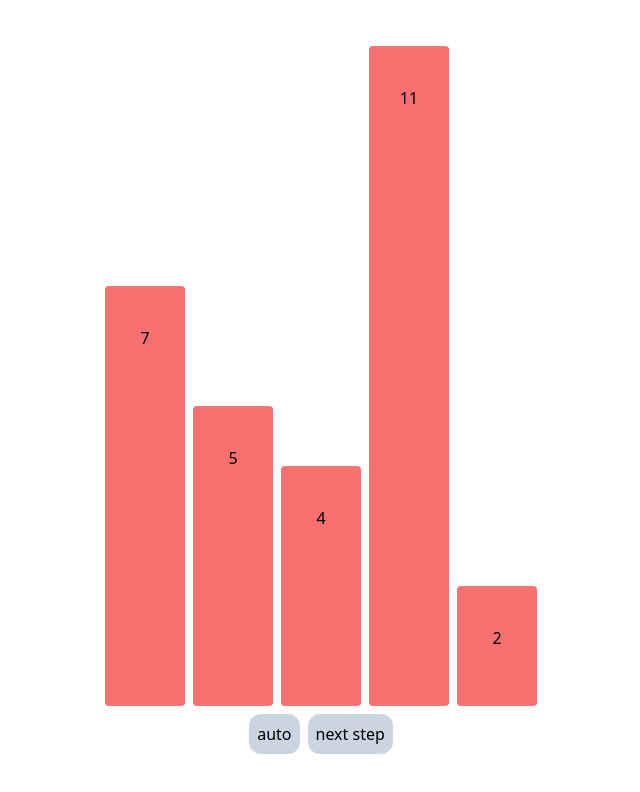
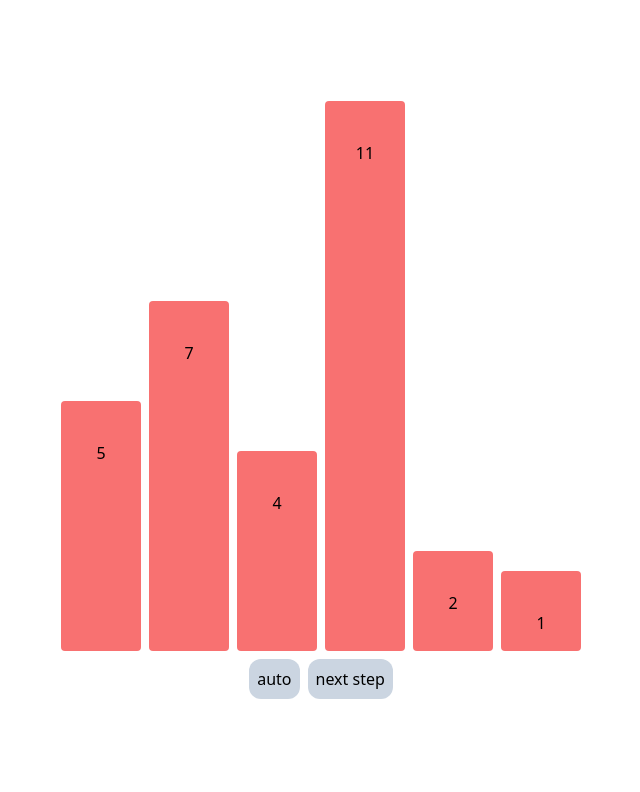
Before and after one commit to eureves/sortin, a React (Vite) app: page / in a window 1280 px wide. Shown: the top 792 px of the page, without its empty margins (319-959 px from the left). Built offline with nearby package versions, Linux system fonts and the light colour scheme.

Commit message:
added auto sort

```diff
--- a/src/App.tsx
+++ b/src/App.tsx
@@ -1,38 +1,56 @@
-import { useState, useMemo } from "react";
+import { useState, useMemo as useEffect, useCallback } from "react";
 import ButtonsBlock from "./components/ButtonsBlock/ButtonsBlock";
 import SortingView from "./components/SortingView/SortingView";
 
+const INITIAL_ARRAY = [7, 5, 4, 11, 2, 1];
+
+const swapArray = (array: number[], index: number): number[] => {
+  const tempArr = [...array];
+  const temp = tempArr[index + 1];
+  tempArr[index + 1] = tempArr[index];
+  tempArr[index] = temp;
+  return tempArr;
+};
+
+const bubbleSort = (array: number[], step: number) => {
+  if (array[step] > array[step + 1]) return swapArray(array, step);
+  return array;
+};
+
 function App() {
-  const [array, setArray] = useState<number[]>([7, 5, 4, 11, 2]);
+  const [array, setArray] = useState<number[]>(INITIAL_ARRAY);
   const [step, setStep] = useState<number>(0);
   const [start, setStart] = useState<boolean>(false);
+  const [intervalId, setIntervalId] = useState<number>();
 
-  const bubbleSortManual = (array: number[], step: number) => {
-    let i: number = 0;
+  useEffect(() => {
+    console.log(step);
+    if (step + 2 <= array.length) {
+      setArray((state) => bubbleSort(state, step));
+    } else {
+      setStep(0);
+    }
+  }, [step]);
 
-    if (step + 2 >= array.length) {
-      setStep(0);
-      i++;
+  // const interval = useCallback(() => {
+  //   return;
+  // }, []);
+
+  useEffect(() => {
+    if (start) {
+      setIntervalId(setInterval(() => setStep((state) => state + 1), 1000));
+    } else {
+      clearInterval(intervalId);
     }
-
-    if (array[step] > array[step + 1]) return swapArray(array, step);
-    return array;
-  };
-
-  const swapArray = (array: number[], index: number): number[] => {
-    const tempArr = [...array];
-    const temp = tempArr[index + 1];
-    tempArr[index + 1] = tempArr[index];
-    tempArr[index] = temp;
-    return tempArr;
-  };
+    return clearInterval(intervalId);
+  }, [start]);
 
   const handleStart = () => {
+    console.log("start");
     setStart((start) => !start);
   };
 
   const handleStepChange = () => {
-    setArray((state) => bubbleSortManual(state, step));
     setStep((step) => step + 1);
   };
 
--- a/src/main.tsx
+++ b/src/main.tsx
@@ -1,10 +1,10 @@
-import React from 'react'
-import ReactDOM from 'react-dom/client'
-import App from './App'
-import './index.css'
+import React from "react";
+import ReactDOM from "react-dom/client";
+import App from "./App";
+import "./index.css";
 
-ReactDOM.createRoot(document.getElementById('root') as HTMLElement).render(
-  <React.StrictMode>
-    <App />
-  </React.StrictMode>
-)
+ReactDOM.createRoot(document.getElementById("root") as HTMLElement).render(
+  // <React.StrictMode>
+  <App />
+  // </React.StrictMode>
+);
```
